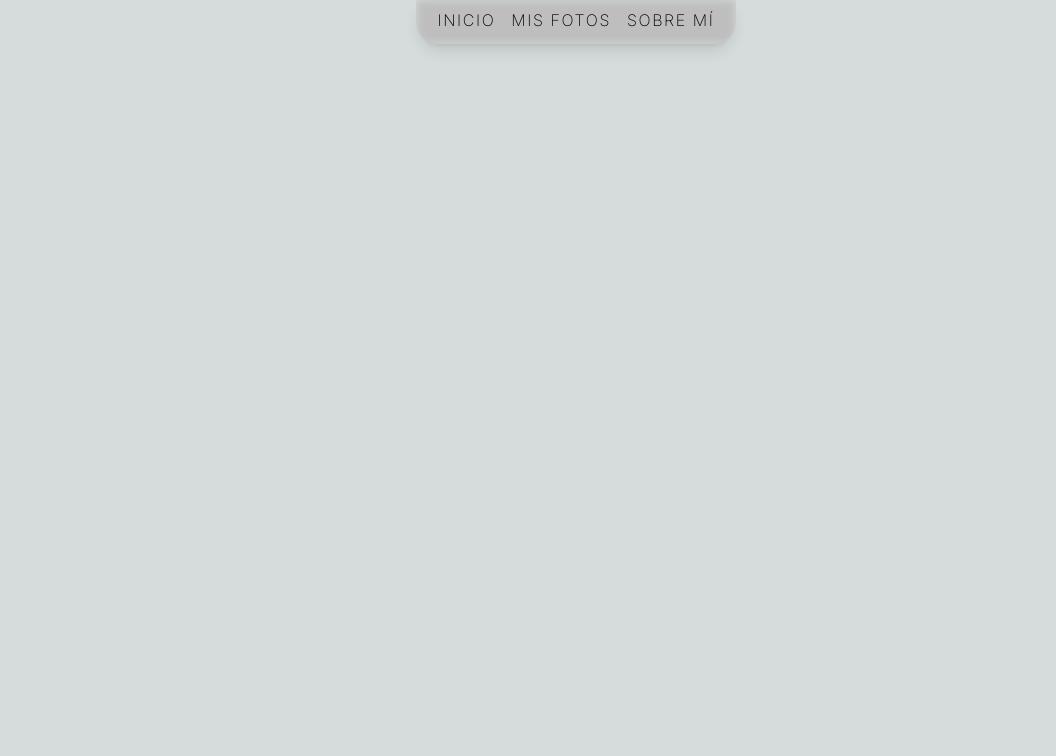
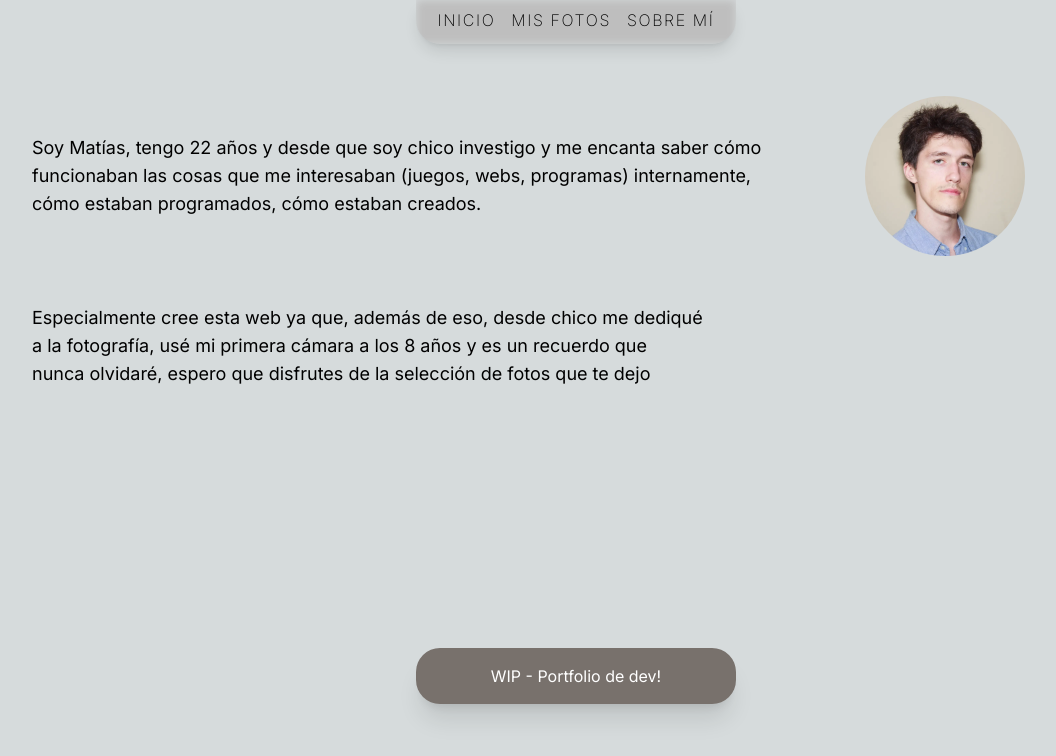
Before and after one commit to MatiasPViecho/1000lumens, a Next.js app: page /about in a window 1280 px wide. Shown: the top 756 px of the page, without its empty margins (64-1120 px from the left). Built offline with nearby package versions, Linux system fonts and the light colour scheme.

Commit message:
feat: add about me page, update version

```diff
--- a/app/about/page.tsx
+++ b/app/about/page.tsx
@@ -1,3 +1,28 @@
 export default function About() {
-  return <section></section>;
+  return (
+    <section className="px-4 flex flex-col gap-12 pt-16 sm:pt-24 max-w-md sm:max-w-lg md:max-w-3xl lg:max-w-6xl mx-auto md:text-left md:px-8 relative h-screen">
+      <div className="flex flex-col gap-8 sm:flex-row md:gap-0">
+        <img
+          className="mx-auto max-w-40 max-h-40 rounded-full md:clear-left md:order-2"
+          alt="Creador de este sitio web, Matías"
+          src="/photos/IMG_5240_FACE.webp"
+        />
+        <p className="text-md md:order-1 md:text-lg md:max-w-prose md:my-auto ">
+          Soy Matías, tengo 22 años y desde que soy chico investigo y me encanta
+          saber cómo funcionaban las cosas que me interesaban (juegos, webs,
+          programas) internamente, cómo estaban programados, cómo estaban
+          creados.
+        </p>
+      </div>
+      <p className="text-md md:text-lg md:max-w-prose md:text-balance">
+        Especialmente cree esta web ya que, además de eso, desde chico me
+        dediqué a la fotografía, usé mi primera cámara a los 8 años y es un
+        recuerdo que nunca olvidaré, espero que disfrutes de la selección de
+        fotos que te dejo
+      </p>
+      <div className="absolute py-4 px-8 text-md left-0 right-0 bottom-24 bg-stone-500 mx-auto text-center text-white max-w-80 rounded-3xl shadow-xl hover:bg-stone-400 transition-all cursor-default">
+        <span>WIP - Portfolio de dev!</span>
+      </div>
+    </section>
+  );
 }
--- a/package.json
+++ b/package.json
@@ -1,6 +1,6 @@
 {
   "name": "1000lumens",
-  "version": "0.2.3",
+  "version": "0.3.0",
   "private": true,
   "scripts": {
     "dev": "next dev",
```
Also changed, not shown: 1 other file (tests, documents, lock files or other folders).
